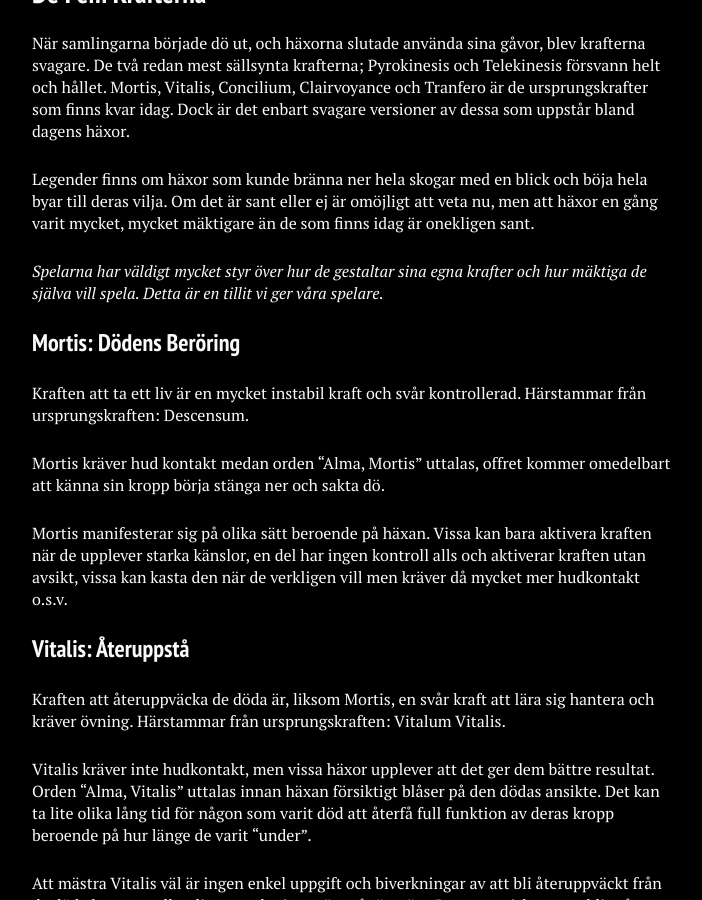
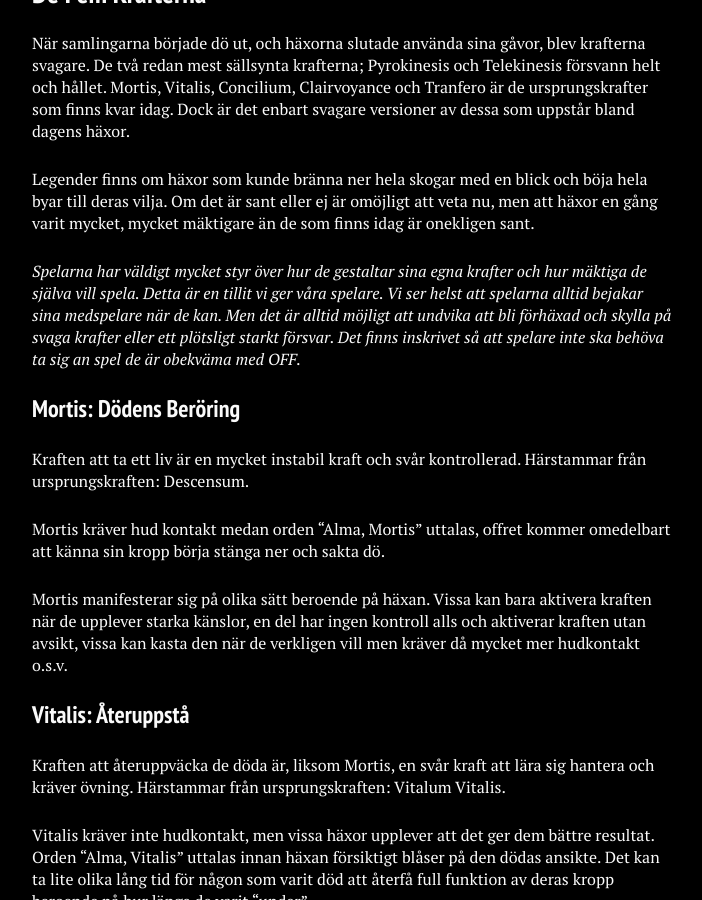
Before and after one commit to stanislavb/www.coven.nu, a Jekyll site: the page built from fiktion/index.md, in a window 1280 px wide and 900 px high, scrolled down 1813 px. Shown: the whole window, without its empty margins (288-990 px from the left). Built offline with Jekyll 4.4.1, drawn with Linux system fonts in a browser that asks for light colours; nearby versions of some CDN libraries.

Commit message:
Update index.md

```diff
--- a/fiktion/index.md
+++ b/fiktion/index.md
@@ -43,7 +43,7 @@ När samlingarna började dö ut, och häxorna slutade använda sina gåvor, ble
 
 Legender finns om häxor som kunde bränna ner hela skogar med en blick och böja hela byar till deras vilja. Om det är sant eller ej är omöjligt att veta nu, men att häxor en gång varit mycket, mycket mäktigare än de som finns idag är onekligen sant.
 
-*Spelarna har väldigt mycket styr över hur de gestaltar sina egna krafter och hur mäktiga de själva vill spela. Detta är en tillit vi ger våra spelare.*
+*Spelarna har väldigt mycket styr över hur de gestaltar sina egna krafter och hur mäktiga de själva vill spela. Detta är en tillit vi ger våra spelare. Vi ser helst att spelarna alltid bejakar sina medspelare när de kan. Men det är alltid möjligt att undvika att bli förhäxad och skylla på svaga krafter eller ett plötsligt starkt försvar. Det finns inskrivet så att spelare inte ska behöva ta sig an spel de är obekväma med OFF.*
 
 ### Mortis: Dödens Beröring
 
```
